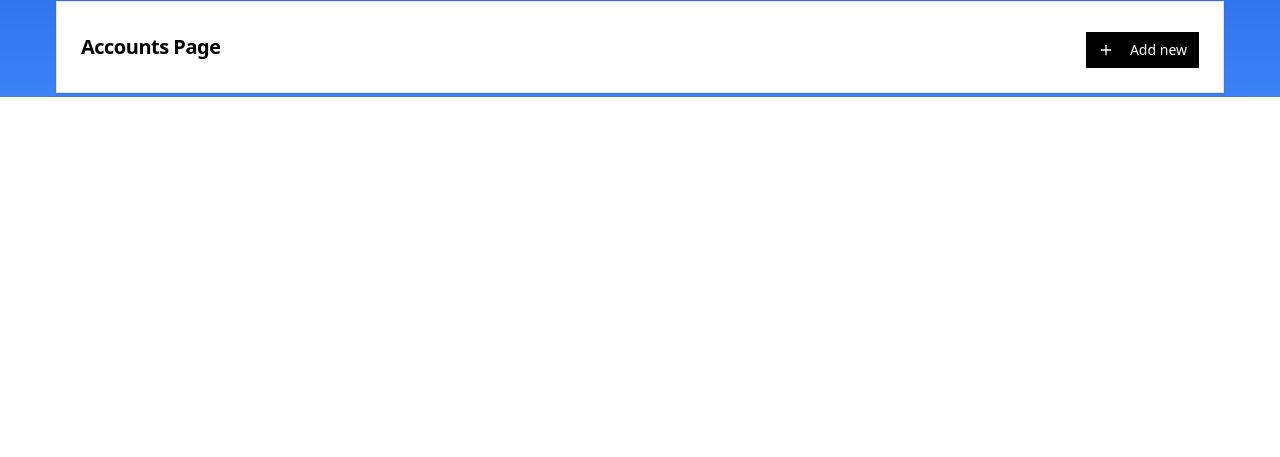
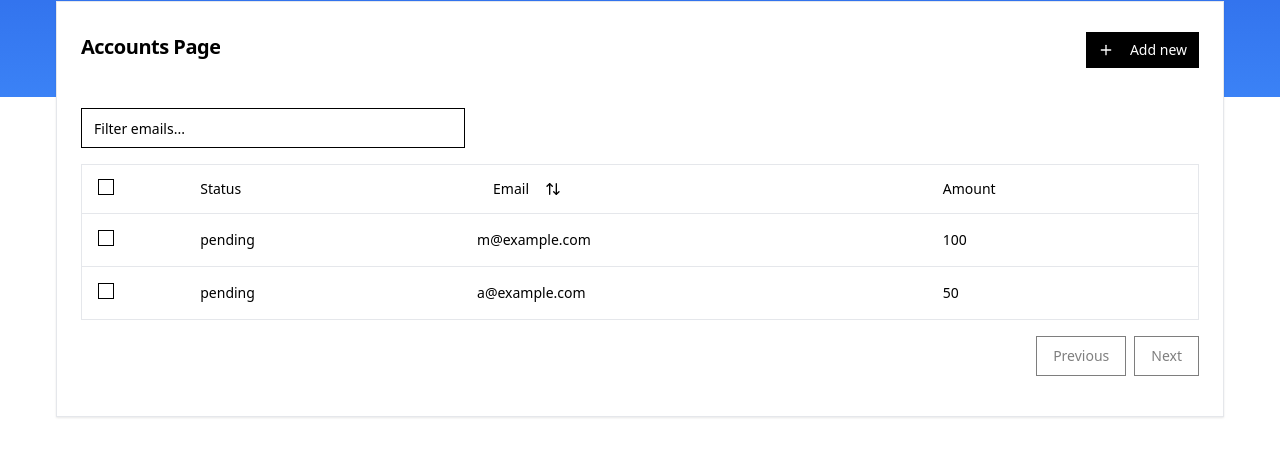
Before and after one commit to tanishq-khandelwal/BudgetBuddy, a Next.js app: page /accounts in a window 1280 px wide. Shown: the part 259-716 px from the top of the page. Built offline with nearby package versions, Linux system fonts and the light colour scheme; no server answers; what drizzle-zod, hono would draw is missing.

Commit message:
Added Data Table

```diff
--- /dev/null
+++ b/app/(dashboard)/accounts/columns.tsx
@@ -0,0 +1,64 @@
+"use client";
+
+import { Button } from "@/components/ui/button";
+import { ColumnDef } from "@tanstack/react-table";
+import { Checkbox } from "@/components/ui/checkbox";
+
+import { ArrowUpDown } from "lucide-react";
+
+// This type is used to define the shape of our data.
+// You can use a Zod schema here if you want.
+export type Payment = {
+  id: string;
+  amount: number;
+  status: "pending" | "processing" | "success" | "failed";
+  email: string;
+};
+
+export const columns: ColumnDef<Payment>[] = [
+  {
+    id: "select",
+    header: ({ table }) => (
+      <Checkbox
+        checked={
+          table.getIsAllPageRowsSelected() ||
+          (table.getIsSomePageRowsSelected() && "indeterminate")
+        }
+        onCheckedChange={(value) => table.toggleAllPageRowsSelected(!!value)}
+        aria-label="Select all"
+      />
+    ),
+    cell: ({ row }) => (
+      <Checkbox
+        checked={row.getIsSelected()}
+        onCheckedChange={(value) => row.toggleSelected(!!value)}
+        aria-label="Select row"
+      />
+    ),
+    enableSorting: false,
+    enableHiding: false,
+  },
+
+  {
+    accessorKey: "status",
+    header: "Status",
+  },
+  {
+    accessorKey: "email",
+    header: ({ column }) => {
+      return (
+        <Button
+          variant="ghost"
+          onClick={() => column.toggleSorting(column.getIsSorted() === "asc")}
+        >
+          Email
+          <ArrowUpDown className="ml-2 h-4 w-4" />
+        </Button>
+      );
+    },
+  },
+  {
+    accessorKey: "amount",
+    header: "Amount",
+  },
+];
--- a/app/(dashboard)/accounts/page.tsx
+++ b/app/(dashboard)/accounts/page.tsx
@@ -4,10 +4,32 @@ import { Button } from "@/components/ui/button";
 import { Card, CardContent, CardHeader, CardTitle } from "@/components/ui/card";
 import { useNewAccount } from "@/features/accounts/hooks/use-new-accounts";
 import { Plus } from "lucide-react";
+import { columns, Payment } from "./columns";
+import { DataTable } from "@/app/components/data-table";
 
-const AccountsPage = () => {
+
+
+async function getData(): Promise<Payment[]> {
+    // Fetch data from your API here.
+    return [
+      {
+        id: "728ed52f",
+        amount: 100,
+        status: "pending",
+        email: "m@example.com",
+      },
+      {
+        id: "728ed57f",
+        amount: 50,
+        status: "pending",
+        email: "a@example.com",
+      },
+      // ...
+    ]
+  }
+const AccountsPage = async() => {
   const newAccount = useNewAccount();
-
+const data=await getData();
   return (
     <div className="max-w-screen-2xl mx-auto w-full pb-10 -mt-24">
       <Card className="bordere-none drop-shadow-sm bg-white">
@@ -18,6 +40,10 @@ const AccountsPage = () => {
             Add new
           </Button>
         </CardHeader>
+
+        <CardContent>
+        <DataTable columns={columns} data={data} />
+        </CardContent>
       </Card>
     </div>
   );
--- /dev/null
+++ b/app/components/data-table.tsx
@@ -0,0 +1,139 @@
+"use client";
+
+import {
+  ColumnDef,
+  ColumnFiltersState,
+  SortingState,
+  flexRender,
+  getCoreRowModel,
+  getFilteredRowModel,
+  getSortedRowModel,
+  getPaginationRowModel,
+  useReactTable,
+} from "@tanstack/react-table";
+
+import {
+  Table,
+  TableBody,
+  TableCell,
+  TableHead,
+  TableHeader,
+  TableRow,
+} from "@/components/ui/table";
+
+import { Button } from "@/components/ui/button";
+import { Input } from "@/components/ui/input";
+import React from "react";
+
+interface DataTableProps<TData, TValue> {
+  columns: ColumnDef<TData, TValue>[];
+  data: TData[];
+}
+
+export function DataTable<TData, TValue>({
+  columns,
+  data,
+}: DataTableProps<TData, TValue>) {
+  const [sorting, setSorting] = React.useState<SortingState>([]);
+  const [columnFilters, setColumnFilters] = React.useState<ColumnFiltersState>(
+    []
+  );
+  const table = useReactTable({
+    data,
+    columns,
+    getCoreRowModel: getCoreRowModel(),
+    getPaginationRowModel: getPaginationRowModel(),
+    onSortingChange: setSorting,
+    getSortedRowModel: getSortedRowModel(),
+    onColumnFiltersChange: setColumnFilters,
+    getFilteredRowModel: getFilteredRowModel(),
+    state: {
+      sorting,
+      columnFilters,
+    },
+  });
+
+  return (
+    <div>
+      <div className="flex items-center py-4">
+        <Input
+          placeholder="Filter emails..."
+          value={(table.getColumn("email")?.getFilterValue() as string) ?? ""}
+          onChange={(event) =>
+            table.getColumn("email")?.setFilterValue(event.target.value)
+          }
+          className="max-w-sm"
+        />
+      </div>
+      <div className="rounded-md border">
+        <Table>
+          <TableHeader>
+            {table.getHeaderGroups().map((headerGroup) => (
+              <TableRow key={headerGroup.id}>
+                {headerGroup.headers.map((header) => {
+                  return (
+                    <TableHead key={header.id}>
+                      {header.isPlaceholder
+                        ? null
+                        : flexRender(
+                            header.column.columnDef.header,
+                            header.getContext()
+                          )}
+                    </TableHead>
+                  );
+                })}
+              </TableRow>
+            ))}
+          </TableHeader>
+          <TableBody>
+            {table.getRowModel().rows?.length ? (
+              table.getRowModel().rows.map((row) => (
+                <TableRow
+                  key={row.id}
+                  data-state={row.getIsSelected() && "selected"}
+                >
+                  {row.getVisibleCells().map((cell) => (
+                    <TableCell key={cell.id}>
+                      {flexRender(
+                        cell.column.columnDef.cell,
+                        cell.getContext()
+                      )}
+                    </TableCell>
+                  ))}
+                </TableRow>
+              ))
+            ) : (
+              <TableRow>
+                <TableCell
+                  colSpan={columns.length}
+                  className="h-24 text-center"
+                >
+                  No results.
+                </TableCell>
+              </TableRow>
+            )}
+          </TableBody>
+        </Table>
+      </div>
+
+      <div className="flex items-center justify-between py-4">
+        <div className="flex-1 flex  items-end justify-end gap-x-2">
+          <Button
+            variant="outline"
+            onClick={() => table.previousPage()}
+            disabled={!table.getCanPreviousPage()}
+          >
+            Previous
+          </Button>
+          <Button
+            variant="outline"
+            onClick={() => table.nextPage()}
+            disabled={!table.getCanNextPage()}
+          >
+            Next
+          </Button>
+        </div>
+      </div>
+    </div>
+  );
+}
--- a/components/ui/button.tsx
+++ b/components/ui/button.tsx
@@ -5,7 +5,7 @@ import { cva, type VariantProps } from "class-variance-authority"
 import { cn } from "@/lib/utils"
 
 const buttonVariants = cva(
-  "inline-flex items-center justify-center gap-2 whitespace-nowrap rounded-md text-sm font-medium ring-offset-background transition-colors focus-visible:outline-none focus-visible:ring-2 focus-visible:ring-ring focus-visible:ring-offset-2 disabled:pointer-events-none disabled:opacity-50 [&_svg]:pointer-events-none [&_svg]:size-4 [&_svg]:shrink-0",
+  "inline-flex items-center justify-center gap-2 whitespace-nowrap rounded-md text-sm font-medium ring-offset-background transition-colors focus-visible:outline-none focus-visible:ring-2 focus-visible:ring-ring focus-visible:ring-offset-2 disabled:pointer-events-none disabled:opacity-50 [&_svg]:pointer-events-none [&_svg]:size-4 [&_svg]:shrink-0 disabled:hover:cursor-not-allowed",
   {
     variants: {
       variant: {
--- /dev/null
+++ b/components/ui/checkbox.tsx
@@ -0,0 +1,30 @@
+"use client"
+
+import * as React from "react"
+import * as CheckboxPrimitive from "@radix-ui/react-checkbox"
+import { Check } from "lucide-react"
+
+import { cn } from "@/lib/utils"
+
+const Checkbox = React.forwardRef<
+  React.ElementRef<typeof CheckboxPrimitive.Root>,
+  React.ComponentPropsWithoutRef<typeof CheckboxPrimitive.Root>
+>(({ className, ...props }, ref) => (
+  <CheckboxPrimitive.Root
+    ref={ref}
+    className={cn(
+      "peer h-4 w-4 shrink-0 rounded-sm border border-primary ring-offset-background focus-visible:outline-none focus-visible:ring-2 focus-visible:ring-ring focus-visible:ring-offset-2 disabled:cursor-not-allowed disabled:opacity-50 data-[state=checked]:bg-primary data-[state=checked]:text-primary-foreground",
+      className
+    )}
+    {...props}
+  >
+    <CheckboxPrimitive.Indicator
+      className={cn("flex items-center justify-center text-current")}
+    >
+      <Check className="h-4 w-4" />
+    </CheckboxPrimitive.Indicator>
+  </CheckboxPrimitive.Root>
+))
+Checkbox.displayName = CheckboxPrimitive.Root.displayName
+
+export { Checkbox }
--- a/package.json
+++ b/package.json
@@ -18,6 +18,7 @@
     "@hookform/resolvers": "^4.1.3",
     "@neondatabase/serverless": "^0.10.4",
     "@paralleldrive/cuid2": "^2.2.2",
+    "@radix-ui/react-checkbox": "^1.1.4",
     "@radix-ui/react-dialog": "^1.1.6",
     "@radix-ui/react-label": "^2.1.2",
     "@radix-ui/react-slot": "^1.1.2",
```
Also changed, not shown: 1 other file (tests, documents, lock files or other folders).
